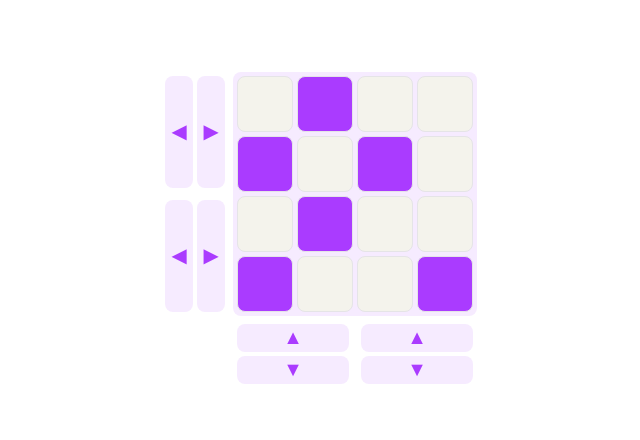
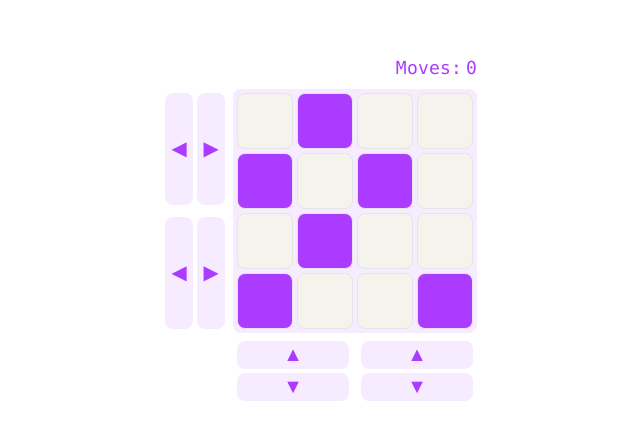
Before and after one commit to heyralfs/loop, a React (Vite) app: page / in a window 1280 px wide. Shown: the part 170-610 px from the top of the page, without its empty margins (321-961 px from the left). Built offline with nearby package versions, Linux system fonts and the light colour scheme.

Commit message:
move counter

```diff
--- /dev/null
+++ b/src/components/move-counter/index.module.css
@@ -0,0 +1,9 @@
+.wrapper {
+  display: grid;
+  grid-template-columns: auto auto;
+  gap: var(--space);
+  width: fit-content;
+  margin-inline-start: auto;
+  font-family: var(--mono);
+  color: var(--accent);
+}
--- /dev/null
+++ b/src/components/move-counter/index.tsx
@@ -0,0 +1,16 @@
+import styles from "./index.module.css";
+
+interface Props {
+  moves: number;
+}
+
+function MoveCounter({ moves }: Props) {
+  return (
+    <div className={styles.wrapper} aria-live="polite" aria-atomic="true">
+      <span>Moves:</span>
+      <span>{moves}</span>
+    </div>
+  );
+}
+
+export default MoveCounter;
--- a/src/screens/game/index.module.css
+++ b/src/screens/game/index.module.css
@@ -1,10 +1,13 @@
 .wrapper {
+  margin: auto;
+}
+
+.game {
   display: grid;
-  width: fit-content;
   grid-template-columns: auto auto;
   grid-template-rows: auto auto;
   gap: var(--space);
-  margin: auto;
+  margin-top: calc(var(--space) * 2);
 }
 
 .board {
--- a/src/screens/game/index.tsx
+++ b/src/screens/game/index.tsx
@@ -4,6 +4,7 @@ import Control from "../../components/control";
 import type { Direction, Matrix, Operator } from "../../game/types";
 import { useState } from "react";
 import { move } from "../../game/operators";
+import MoveCounter from "../../components/move-counter";
 
 // Placeholder board until game state is wired up (flat, row-major).
 const PLACEHOLDER: Matrix = [0, 1, 0, 0, 1, 0, 1, 0, 0, 1, 0, 0, 1, 0, 0, 1];
@@ -11,12 +12,17 @@ const PLACEHOLDER: Matrix = [0, 1, 0, 0, 1, 0, 1, 0, 0, 1, 0, 0, 1, 0, 0, 1];
 function GameScreen() {
   const [matrix, setMatrix] = useState<Matrix>(PLACEHOLDER);
 
+  const [moves, setMoves] = useState<number>(0);
+
   const handleMove = (operator: Operator, direction: Direction) => {
     setMatrix((prev) => move(prev, operator, direction));
+    setMoves((prev) => prev + 1);
   };
 
   return (
     <div className={styles.wrapper}>
+      <MoveCounter moves={moves} />
+      <div className={styles.game}>
         <div className={styles.rowControls}>
           <Control operator="R12" onMove={handleMove} />
           <Control operator="R34" onMove={handleMove} />
@@ -29,6 +35,7 @@ function GameScreen() {
           <Control operator="C34" onMove={handleMove} />
         </div>
       </div>
+    </div>
   );
 }
 
```
Lines whose indentation alone changed are shown as unchanged.
